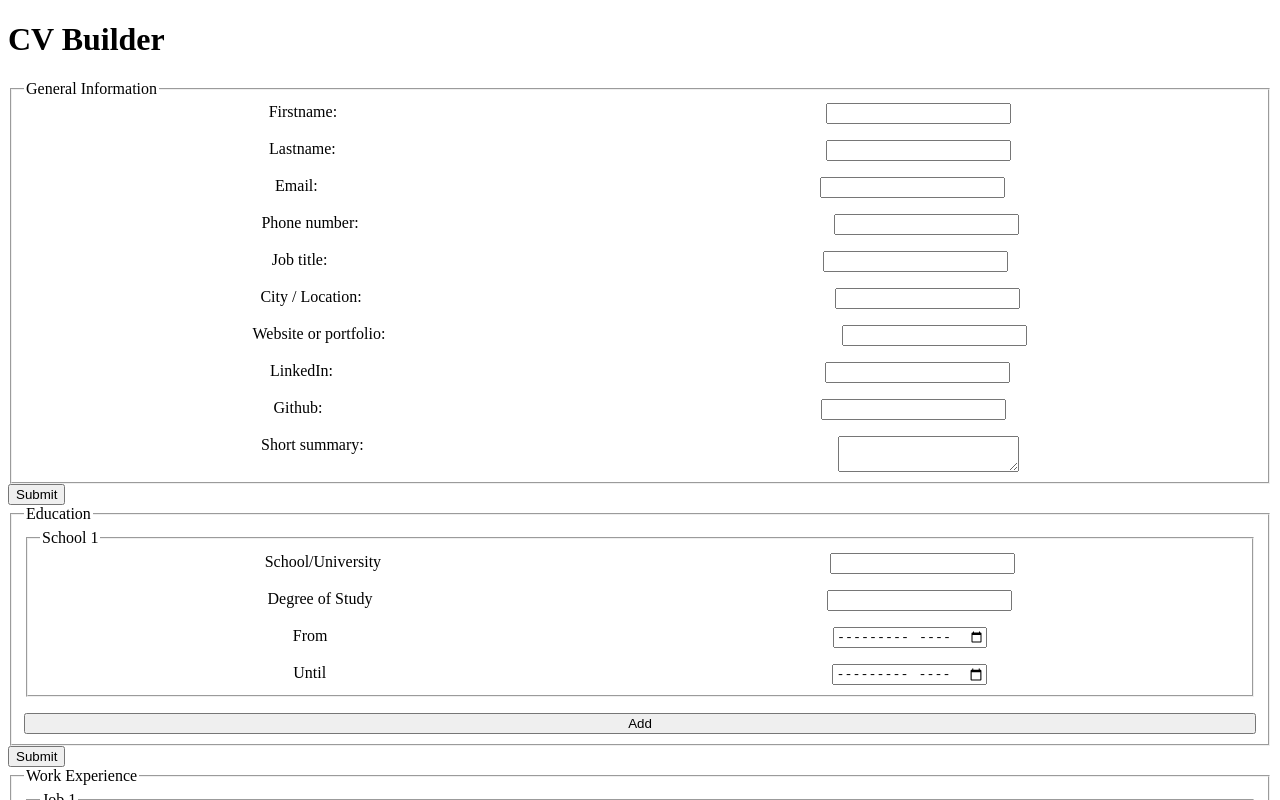
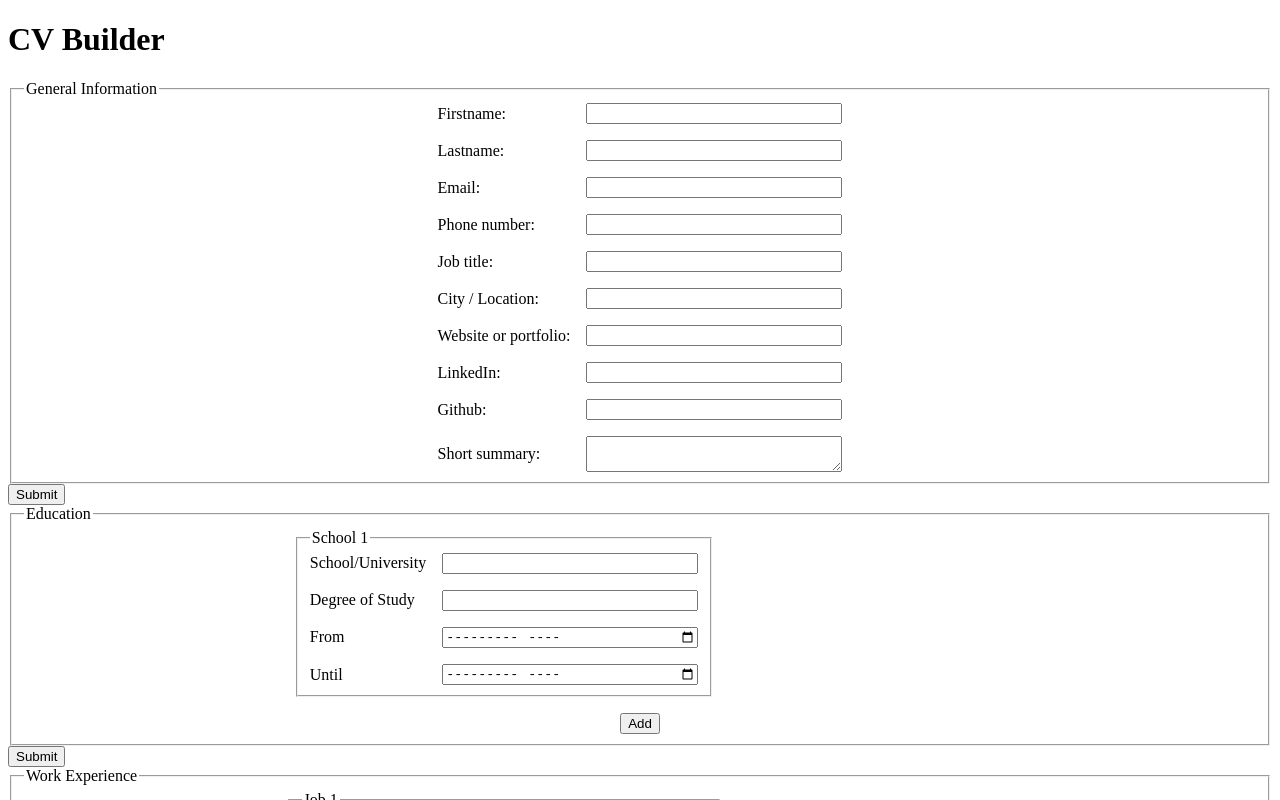
Before and after one commit to whyitboi/cv-app, a React (Vite) app: page / in a window 1280 px wide. Shown: the top 800 px of the page. Built offline with nearby package versions, Linux system fonts and the light colour scheme.

Commit message:
Adds grids to fieldsets, fieldset buttons and labels

```diff
--- a/src/App.jsx
+++ b/src/App.jsx
@@ -1,7 +1,7 @@
 import { GeneralInfo } from "./components/GeneralInfo";
 import { Education } from "./components/Education";
 import { WorkExperience } from "./components/WorkExperience";
-import "./style.css";
+import "./styles/style.css";
 
 export default function App() {
   return (
--- a/src/style.css
+++ b/src/styles/style.css
@@ -111,9 +111,17 @@ code {
 }*/
 fieldset {
   display: grid;
+  grid-template-columns: max-content minmax(0, 16rem);
+  justify-content: center;
   gap: 1rem;
 }
+fieldset > button {
+  grid-column: 1/-1;
+  justify-self: center;
+}
 label {
-  display: flex;
-  justify-content: space-around;
+  display: grid;
+  grid-column: 1/-1;
+  grid-template-columns: subgrid;
+  align-items: center;
 }
```
Also changed, not shown: src/test.jsx (deleted, +0 -48 lines).
